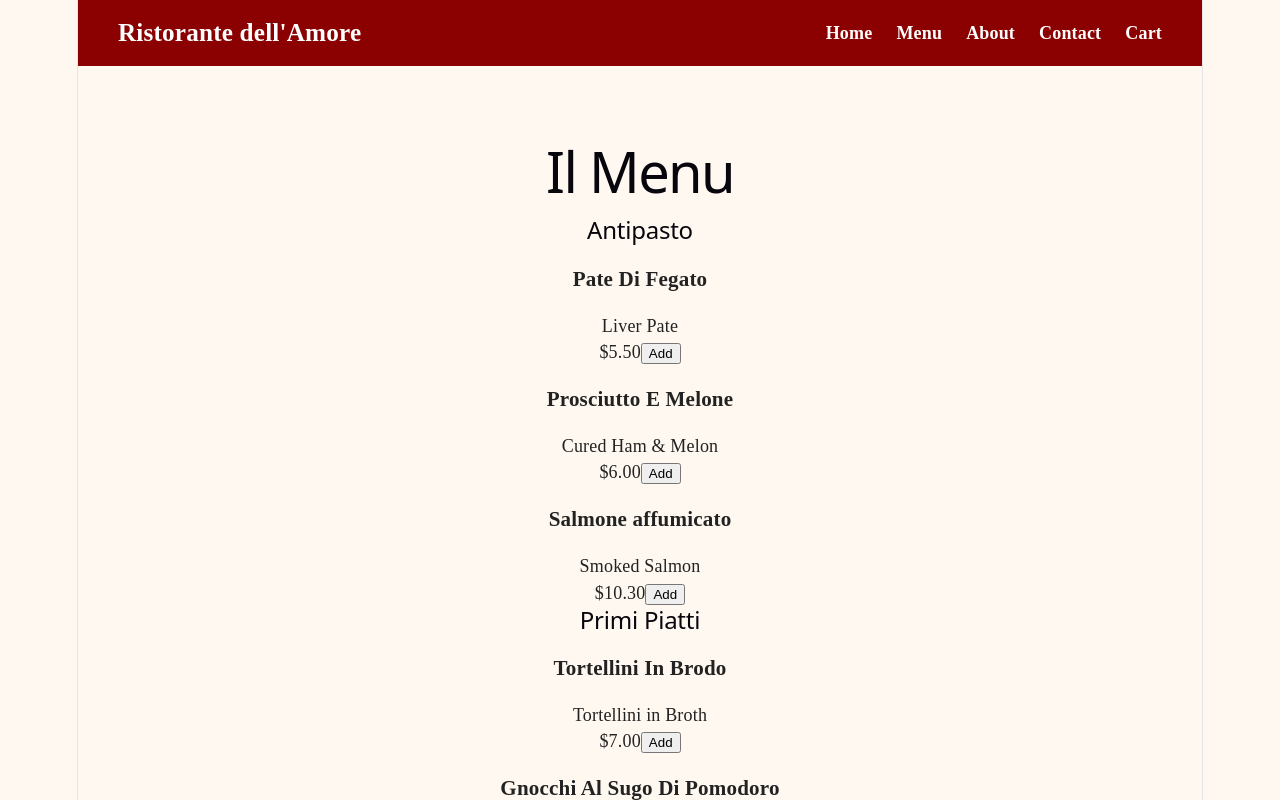
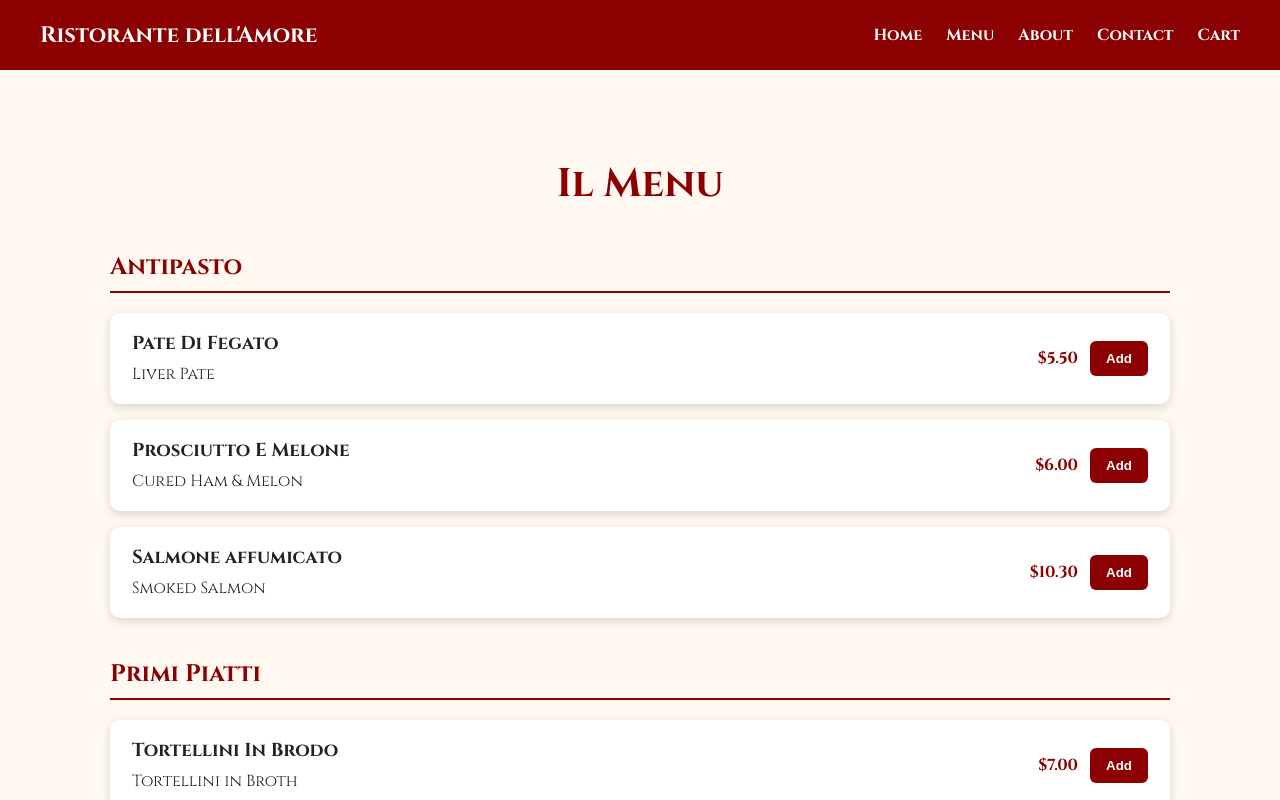
Before and after one commit to AntTomm/restaurant-demo, a React (Vite) app in the folder webDev/: page /menu in a window 1280 px wide. Shown: the top 800 px of the page. Built offline with nearby package versions, Linux system fonts and the light colour scheme.

Commit message:
removed old index.css, updated main.jsx, added color scheme to app.css

```diff
--- a/webDev/index.html
+++ b/webDev/index.html
@@ -1,6 +1,9 @@
 <!doctype html>
 <html lang="en">
   <head>
+    <link rel="preconnect" href="https://fonts.googleapis.com">
+<link rel="preconnect" href="https://fonts.gstatic.com" crossorigin>
+<link href="https://fonts.googleapis.com/css2?family=Cinzel:wght@400..900&display=swap" rel="stylesheet">
     <meta charset="UTF-8" />
     <link rel="icon" type="image/svg+xml" href="/favicon.svg" />
     <meta name="viewport" content="width=device-width, initial-scale=1.0" />
--- a/webDev/src/App.css
+++ b/webDev/src/App.css
@@ -65,6 +65,10 @@ body {
   font-size: 1.3rem;
 }
 
+.hero-text h1, .hero-text p{
+  color: white;
+}
+
 .home-intro {
   padding: 60px 20px;
 }
@@ -83,7 +87,13 @@ body {
 
 .home-text p {
   line-height: 1.7;
+  color: #222;
 }
+
+.home-text h2{
+  color: #8b0000;
+}
+
 
 .home-image {
   display: grid;
@@ -156,3 +166,92 @@ body {
   margin: 0 auto;
   padding: 60px 20px;
 }
+
+/* MENU PAGE */
+.menu-page h1{
+  text-align: center;
+  margin-bottom: 40px;
+  color: #8b0000;
+  font-size: 2.5rem;
+}
+
+.menu-category{
+  margin-bottom: 40px;
+}
+
+.menu-category h2{
+  color: #8b0000;
+  border-bottom: 2px solid #8b0000;
+  padding-bottom: 8px;
+  margin-bottom: 20px;
+}
+
+.menu-item{
+  background-color: white;
+  margin-bottom: 16px;
+  padding: 18px 22px;
+  border-radius: 10px;
+  box-shadow: 0 3px 10px rgba(0, 0, 0, 0.15);
+}
+
+.menu-item-header{
+  display: flex;
+  justify-content: space-between;
+  align-items: center;
+  gap: 24px;
+}
+
+.menu-item h3{
+  margin: 0 0 6px;
+}
+
+.menu-item p{
+  margin: 0;
+  line-height: 1.5;
+}
+
+.price-cart{
+  display: flex;
+  align-items: center;
+  gap: 12px;
+  white-space: nowrap;
+}
+
+.price-cart span{
+  font-weight: bold;
+  color: #8b0000;
+}
+
+.price-cart button, .cart-link button{
+  background-color: #8b0000;
+  color: white;
+  border: none;
+  padding: 10px 16px;
+  border-radius: 6px;
+  cursor: pointer;
+  font-weight: bold;
+}
+
+.price-cart button:hover, .cart-link button:hover{
+  background-color: #5f0000;
+}
+
+.cart-link{
+  display: flex;
+  justify-content: center;
+  text-decoration: none;
+  margin-top: 30px;
+}
+
+@media (max-width: 600px) {
+  .menu-item-header {
+    flex-direction: column;
+    align-items: flex-start;
+  }
+
+  .price-cart {
+    width: 100%;
+    justify-content: space-between;
+  }
+
+}
--- a/webDev/src/index.css
+++ /dev/null
@@ -1,111 +0,0 @@
-:root {
-  --text: #6b6375;
-  --text-h: #08060d;
-  --bg: #fff;
-  --border: #e5e4e7;
-  --code-bg: #f4f3ec;
-  --accent: #aa3bff;
-  --accent-bg: rgba(170, 59, 255, 0.1);
-  --accent-border: rgba(170, 59, 255, 0.5);
-  --social-bg: rgba(244, 243, 236, 0.5);
-  --shadow:
-    rgba(0, 0, 0, 0.1) 0 10px 15px -3px, rgba(0, 0, 0, 0.05) 0 4px 6px -2px;
-
-  --sans: system-ui, 'Segoe UI', Roboto, sans-serif;
-  --heading: system-ui, 'Segoe UI', Roboto, sans-serif;
-  --mono: ui-monospace, Consolas, monospace;
-
-  font: 18px/145% var(--sans);
-  letter-spacing: 0.18px;
-  color-scheme: light dark;
-  color: var(--text);
-  background: var(--bg);
-  font-synthesis: none;
-  text-rendering: optimizeLegibility;
-  -webkit-font-smoothing: antialiased;
-  -moz-osx-font-smoothing: grayscale;
-
-  @media (max-width: 1024px) {
-    font-size: 16px;
-  }
-}
-
-@media (prefers-color-scheme: dark) {
-  :root {
-    --text: #9ca3af;
-    --text-h: #f3f4f6;
-    --bg: #16171d;
-    --border: #2e303a;
-    --code-bg: #1f2028;
-    --accent: #c084fc;
-    --accent-bg: rgba(192, 132, 252, 0.15);
-    --accent-border: rgba(192, 132, 252, 0.5);
-    --social-bg: rgba(47, 48, 58, 0.5);
-    --shadow:
-      rgba(0, 0, 0, 0.4) 0 10px 15px -3px, rgba(0, 0, 0, 0.25) 0 4px 6px -2px;
-  }
-
-  #social .button-icon {
-    filter: invert(1) brightness(2);
-  }
-}
-
-body {
-  margin: 0;
-}
-
-#root {
-  width: 1126px;
-  max-width: 100%;
-  margin: 0 auto;
-  text-align: center;
-  border-inline: 1px solid var(--border);
-  min-height: 100svh;
-  display: flex;
-  flex-direction: column;
-  box-sizing: border-box;
-}
-
-h1,
-h2 {
-  font-family: var(--heading);
-  font-weight: 500;
-  color: var(--text-h);
-}
-
-h1 {
-  font-size: 56px;
-  letter-spacing: -1.68px;
-  margin: 32px 0;
-  @media (max-width: 1024px) {
-    font-size: 36px;
-    margin: 20px 0;
-  }
-}
-h2 {
-  font-size: 24px;
-  line-height: 118%;
-  letter-spacing: -0.24px;
-  margin: 0 0 8px;
-  @media (max-width: 1024px) {
-    font-size: 20px;
-  }
-}
-p {
-  margin: 0;
-}
-
-code,
-.counter {
-  font-family: var(--mono);
-  display: inline-flex;
-  border-radius: 4px;
-  color: var(--text-h);
-}
-
-code {
-  font-size: 15px;
-  line-height: 135%;
-  padding: 4px 8px;
-  background: var(--code-bg);
-}
--- a/webDev/src/main.jsx
+++ b/webDev/src/main.jsx
@@ -1,6 +1,6 @@
 import { StrictMode } from 'react'
 import { createRoot } from 'react-dom/client'
-import './index.css'
+// import './index.css'
 import App from './App.jsx'
 import { BrowserRouter } from 'react-router-dom'
 
```
